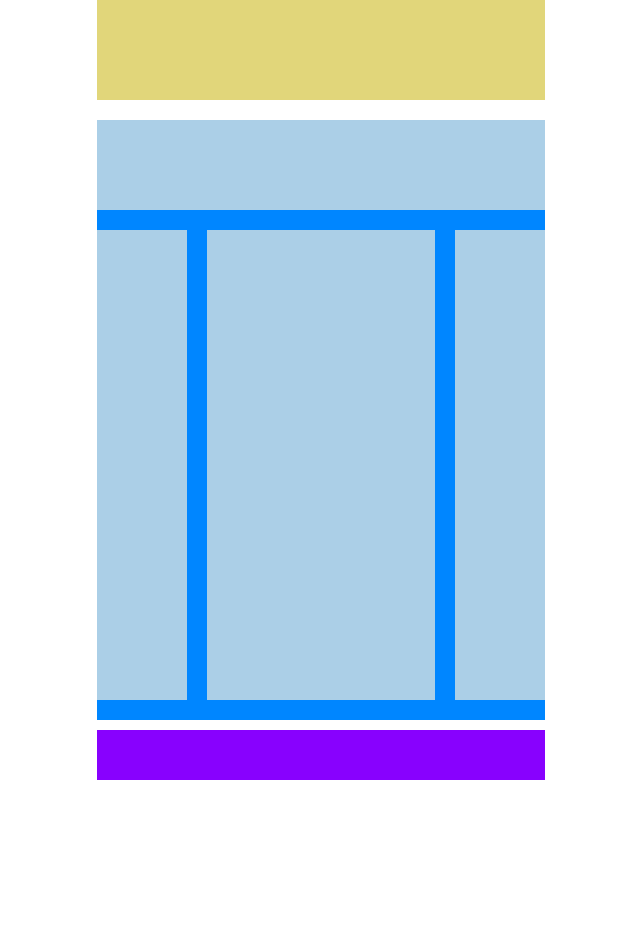
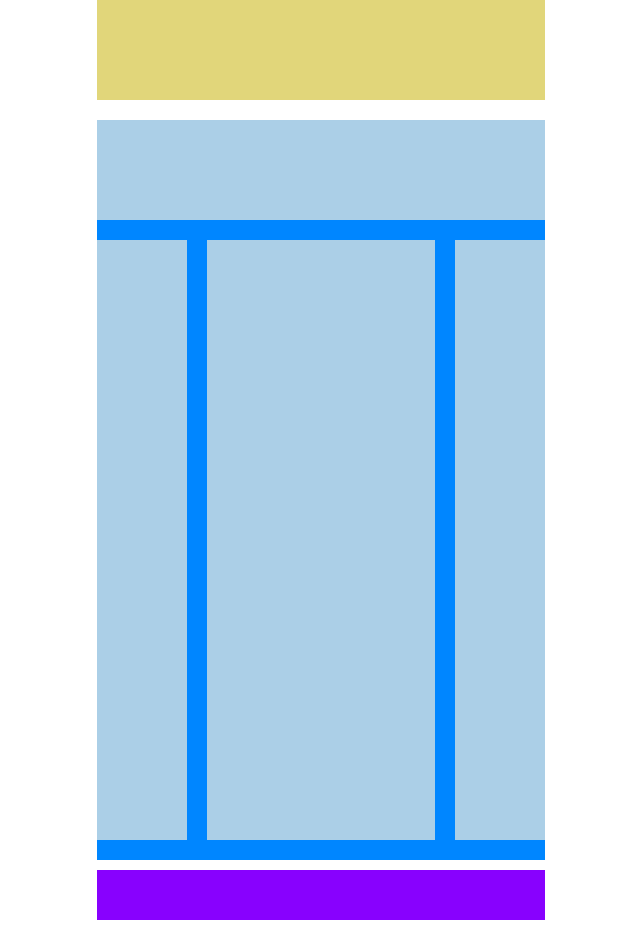
Before and after one commit to vrossi96/htmlcss-struttura-wp, a plain HTML site: page index.html in a window 1280 px wide. Shown: the part 440-1380 px from the top of the page, without its empty margins (319-959 px from the left). Before the commit the page ends 1240 px from the top, so only its background shows below. Drawn offline with Linux system fonts and the light colour scheme.

Commit message:
add clearfix, removed fixed height for main

```diff
--- a/css/style.css
+++ b/css/style.css
@@ -22,8 +22,14 @@ header {
   margin: 20px 0;
 }
 
+.clearfix::after {
+  content: "";
+  clear: both;
+  display: table;
+}
+
+/* container with float */
 main {
-  height: 600px;
   background-color: #0086ff;
 }
 
@@ -32,14 +38,14 @@ main * {
 }
 
 main .header {
-  height: 15%;
+  height: 100px;
 }
 
 .left,
 .center,
 .right {
   float: left;
-  height: calc(85% - 40px);
+  height: 600px;
 }
 
 .left,
@@ -53,6 +59,7 @@ main .header {
   margin: 20px;
 }
 
+/* footer */
 footer {
   margin-top: 10px;
   height: 50px;
--- a/index.html
+++ b/index.html
@@ -18,7 +18,7 @@
         <!-- Contenitore sotto header -->
         <div id="container-header"></div>
         <!-- Box con contenitori flottati -->
-        <main>
+        <main class="clearfix">
             <!-- header del contenitore -->
             <div class="header"></div>
             <!-- colonnna sinistra -->
```
